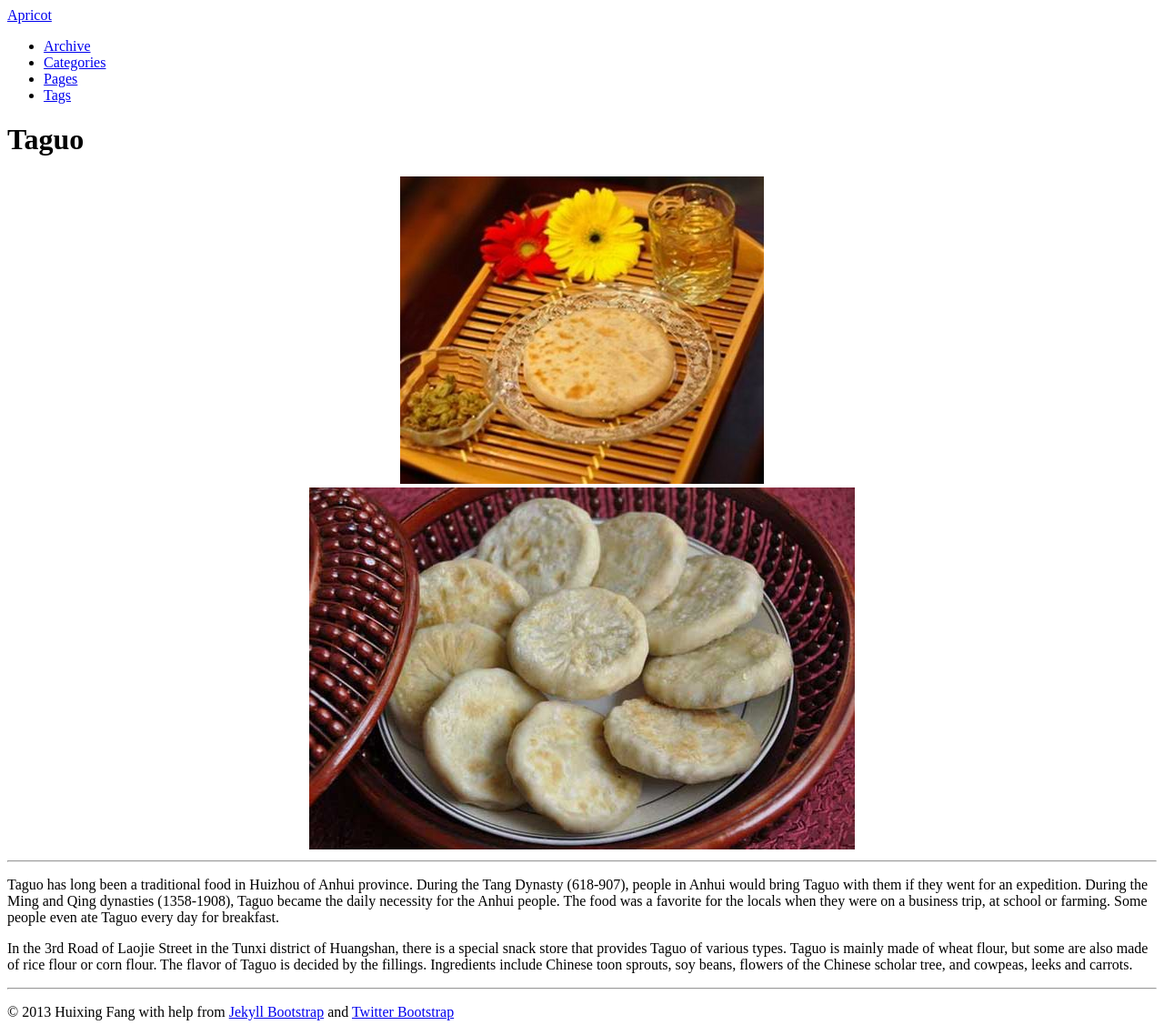
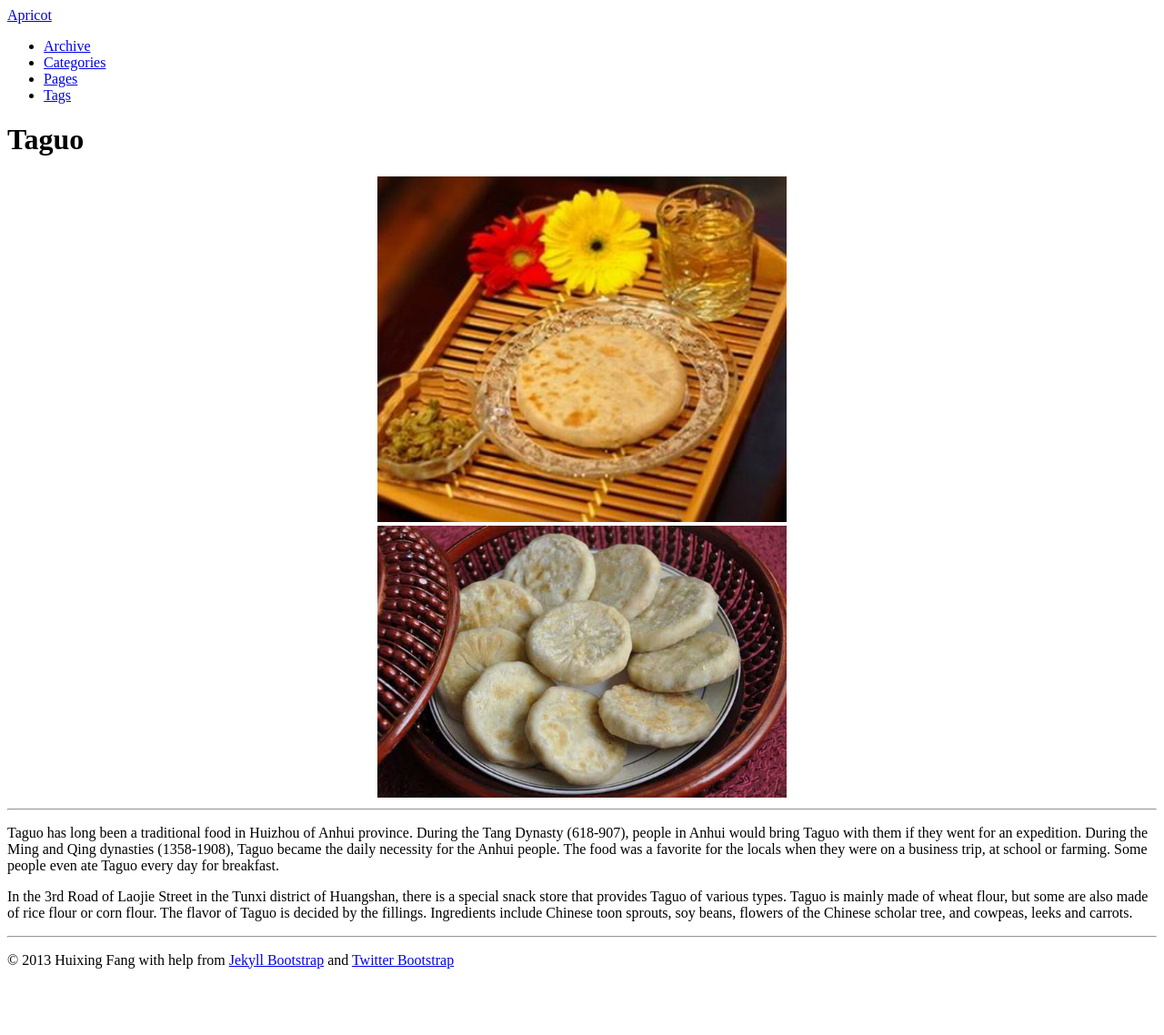
Before and after one commit to fanghuixing/apricot, a Jekyll site: the page built from taguo.md, in a window 1280 px wide. Shown: the whole page at 91% size. Built offline with Jekyll 4.4.1, drawn with Linux system fonts in a browser that asks for light colours; after the commit the page ends 1081 px from its top, so only the background shows below that.

Commit message:
add image css

```diff
--- /dev/null
+++ b/assets/image.css
@@ -0,0 +1,6 @@
+img.qtipImg {
+    max-width: 450px;
+    width: 450px;
+    width:expression(this.width > 450 ? "450px" : this.width);
+    overflow:hidden;
+}
--- a/taguo.md
+++ b/taguo.md
@@ -4,11 +4,13 @@ title: "Taguo"
 description: "Taguo"
 ---
 
+<link rel="stylesheet" type="text/css" href="assets/image.css">
+
 <center>
-<img src="assets/figs/taguo.jpg" alt="Taguo" style="width:450"/>
+<img src="assets/figs/taguo.jpg" alt="Taguo" class="qtipImg"/>
 </center>
 <center>
-<img src="assets/figs/taguo2.jpg" alt="Taguo" style="width:450"/>
+<img src="assets/figs/taguo2.jpg" alt="Taguo" class="qtipImg"/>
 </center>
 
 ***
```
Also changed, not shown: 1 other file.
